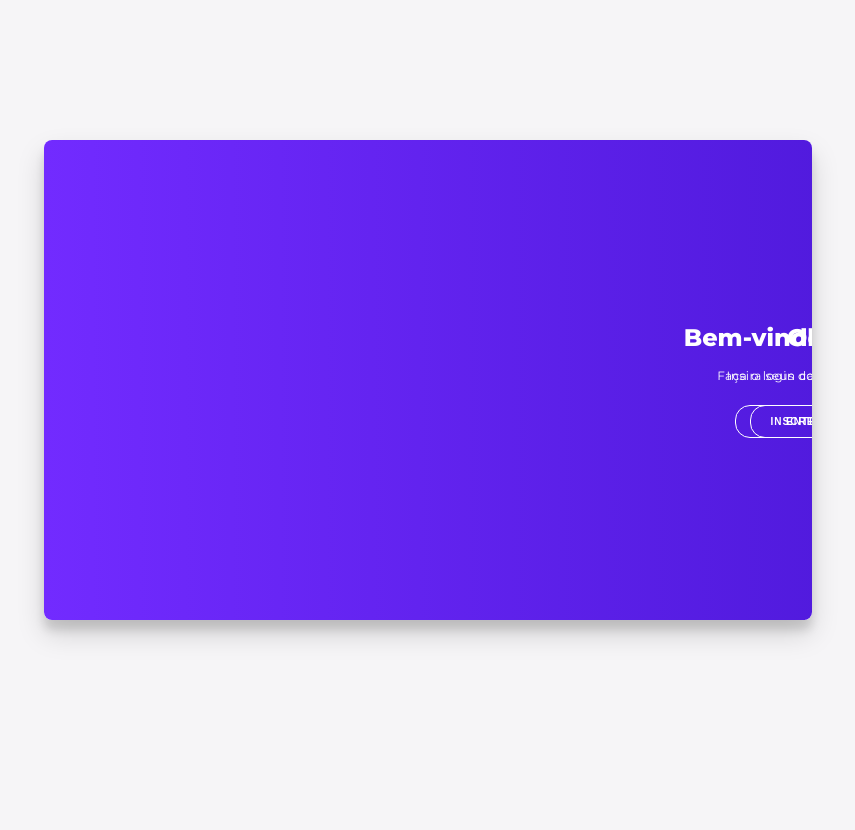
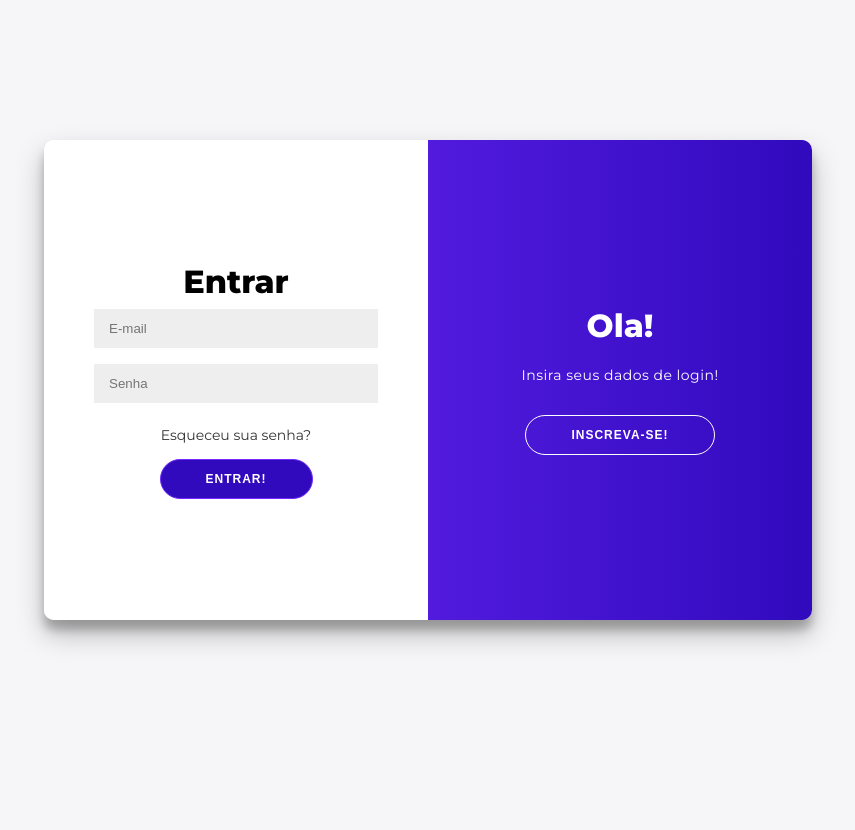
Before and after one commit to marcotulionasc/signin-signup, a PHP site: page / in a window 1280 px wide. Shown: the whole page, without its empty margins (212-1067 px from the left). Run offline with PHP 8.4, Linux system fonts and the light colour scheme.

Commit message:
rollback

```diff
--- a/style.css
+++ b/style.css
@@ -1,5 +1,3 @@
-/* Estilos gerais */
-
 @import url("https://fonts.googleapis.com/css?family=Montserrat:400,800");
 
 * {
@@ -20,41 +18,39 @@ body {
 h1 {
 	font-weight: bold;
 	margin: 0;
-    font-size: 24px; /* Reduzi o tamanho da fonte */
 }
 
 h2 {
 	text-align: center;
-    font-size: 18px; /* Reduzi o tamanho da fonte */
 }
 
 p {
-    font-size: 12px; /* Reduzi o tamanho da fonte */
+	font-size: 14px;
 	font-weight: 100;
-    line-height: 18px; /* Ajustei o espaçamento entre linhas */
+	line-height: 20px;
 	letter-spacing: 0.5px;
-    margin: 15px 0 20px; /* Reduzi a margem */
+	margin: 20px 0 30px;
 }
 
 span {
-    font-size: 10px; /* Reduzi o tamanho da fonte */
+	font-size: 12px;
 }
 
 a {
 	color: #333;
-    font-size: 12px; /* Reduzi o tamanho da fonte */
+	font-size: 14px;
 	text-decoration: none;
-    margin: 10px 0; /* Reduzi a margem */
+	margin: 15px 0;
 }
 
 button {
-    border-radius: 15px; /* Reduzi o raio da borda */
+	border-radius: 20px;
 	border: 1px solid #722bff;
 	background-color: #310abd;
 	color: #ffffff;
-    font-size: 10px; /* Reduzi o tamanho da fonte */
+	font-size: 12px;
 	font-weight: bold;
-    padding: 10px 35px; /* Reduzi o padding */
+	padding: 12px 45px;
 	letter-spacing: 1px;
 	text-transform: uppercase;
 	transition: transform 80ms ease-in;
@@ -79,7 +75,7 @@ form {
 	align-items: center;
 	justify-content: center;
 	flex-direction: column;
-    padding: 0 20px; /* Reduzi o padding */
+	padding: 0 50px;
 	height: 100%;
 	text-align: center;
 }
@@ -87,20 +83,19 @@ form {
 input {
 	background-color: #eee;
 	border: none;
-    padding: 10px 12px; /* Reduzi o padding */
+	padding: 12px 15px;
 	margin: 8px 0;
 	width: 100%;
-    font-size: 12px; /* Reduzi o tamanho da fonte */
 }
 
 .container {
 	background-color: #fff;
-    border-radius: 8px; /* Reduzi o raio da borda */
-    box-shadow: 0 14px 28px rgba(0, 0, 0, 0.15), 0 10px 10px rgba(0, 0, 0, 0.12);
+	border-radius: 10px;
+	box-shadow: 0 14px 28px rgba(0, 0, 0, 0.25), 0 10px 10px rgba(0, 0, 0, 0.22);
 	position: relative;
 	overflow: hidden;
-    width: 100%;
-    max-width: 768px;
+	width: 768px;
+	max-width: 100%;
 	min-height: 480px;
 }
 
@@ -111,23 +106,49 @@ input {
 	transition: all 0.6s ease-in-out;
 }
 
-.sign-in-container,
-.sign-up-container {
+.sign-in-container {
 	left: 0;
-    width: 100%;
+	width: 50%;
 	z-index: 2;
 }
 
-.container.right-panel-active .sign-in-container,
+.container.right-panel-active .sign-in-container {
+	transform: translateX(100%);
+}
+
+.sign-up-container {
+	left: 0;
+	width: 50%;
+	opacity: 0;
+	z-index: 1;
+}
+
 .container.right-panel-active .sign-up-container {
-    transform: translateX(0);
+	transform: translateX(100%);
+	opacity: 1;
+	z-index: 5;
+	animation: show 0.6s;
+}
+
+@keyframes show {
+	0%,
+	49.99% {
+		opacity: 0;
+		z-index: 1;
+	}
+
+	50%,
+	100% {
+		opacity: 1;
+		z-index: 5;
+	}
 }
 
 .overlay-container {
 	position: absolute;
 	top: 0;
-    left: 0;
-    width: 100%;
+	left: 50%;
+	width: 50%;
 	height: 100%;
 	overflow: hidden;
 	transition: transform 0.6s ease-in-out;
@@ -135,7 +156,7 @@ input {
 }
 
 .container.right-panel-active .overlay-container {
-    transform: translateX(0);
+	transform: translateX(-100%);
 }
 
 .overlay {
@@ -147,7 +168,7 @@ input {
 	background-position: 0 0;
 	color: #ffffff;
 	position: relative;
-    left: 0;
+	left: -100%;
 	height: 100%;
 	width: 200%;
 	transform: translateX(0);
@@ -155,7 +176,7 @@ input {
 }
 
 .container.right-panel-active .overlay {
-    transform: translateX(0);
+	transform: translateX(50%);
 }
 
 .overlay-panel {
@@ -164,22 +185,68 @@ input {
 	align-items: center;
 	justify-content: center;
 	flex-direction: column;
-    padding: 0 20px; /* Ajuste o padding conforme necessário */
+	padding: 0 40px;
 	text-align: center;
 	top: 0;
 	height: 100%;
-    width: 100%;
+	width: 50%;
 	transform: translateX(0);
 	transition: transform 0.6s ease-in-out;
 }
 
-.overlay-left,
+.overlay-left {
+	transform: translateX(-20%);
+}
+
+.container.right-panel-active .overlay-left {
+	transform: translateX(0);
+}
+
 .overlay-right {
 	right: 0;
 	transform: translateX(0);
 }
 
-.container.right-panel-active .overlay-left,
 .container.right-panel-active .overlay-right {
-    transform: translateX(0);
+	transform: translateX(20%);
 }
+
+.social-container {
+	margin: 20px 0;
+}
+
+.social-container a {
+	border: 1px solid #dddddd;
+	border-radius: 50%;
+	display: inline-flex;
+	justify-content: center;
+	align-items: center;
+	margin: 0 5px;
+	height: 40px;
+	width: 40px;
+}
+
+footer {
+	background-color: #222;
+	color: #fff;
+	font-size: 14px;
+	bottom: 0;
+	position: fixed;
+	left: 0;
+	right: 0;
+	text-align: center;
+	z-index: 999;
+}
+
+footer p {
+	margin: 10px 0;
+}
+
+footer i {
+	color: rgb(43, 0, 255);
+}
+
+footer a {
+	color: #3c97bf;
+	text-decoration: none;
+}
```
Lines whose indentation alone changed are shown as unchanged.
